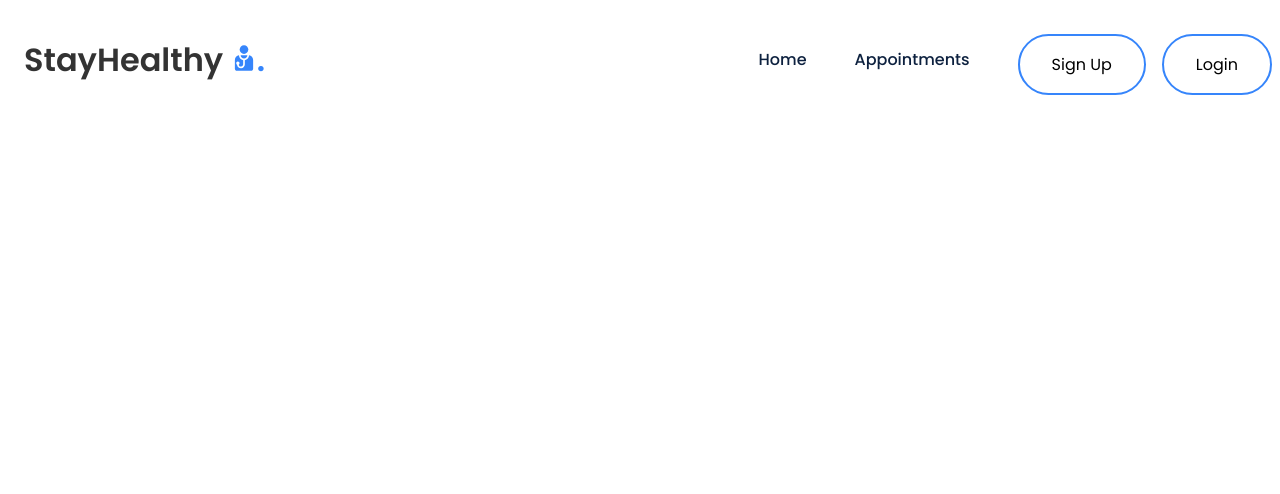
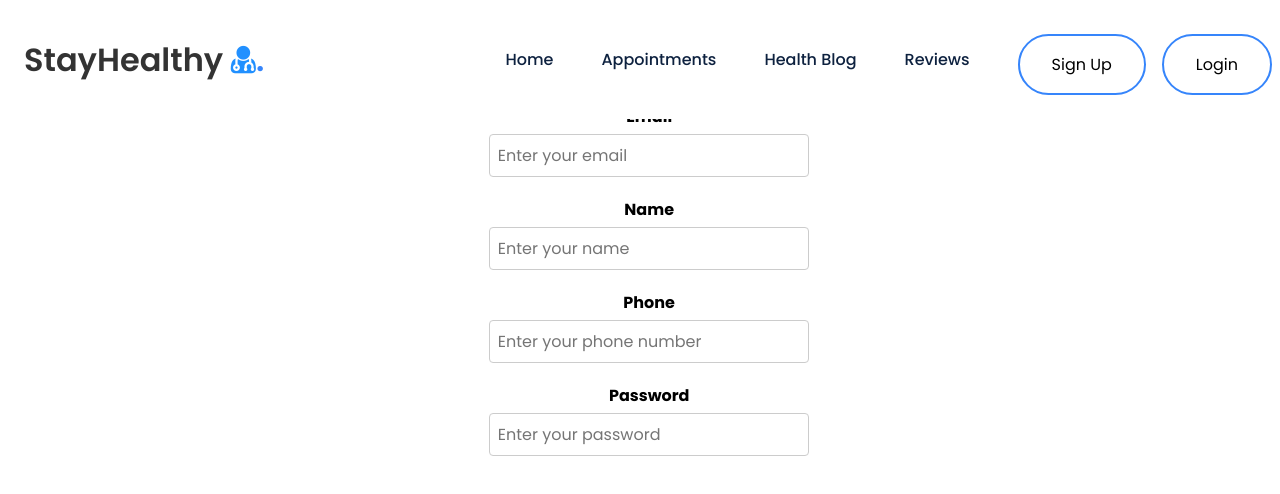
Before and after one commit to ammariamine/capstone-project-react, a React (Create React App) app: page /singup in a window 1280 px wide. Shown: the top 494 px of the page. Built offline with nearby package versions, Linux system fonts and the light colour scheme.

Commit message:
integrating landing page with navbar

```diff
--- a/src/App.js
+++ b/src/App.js
@@ -14,7 +14,7 @@
          <switch>
             <Routes>
             <Route exact path="/" Component={Landing_Page} />
-            <Route path="/signup" Component={Sign_Up} />
+            <Route path="/singup" Component={Sign_Up} />
             <Route path="/login" Component={Login} />
             </Routes>
          </switch>
--- a/src/Components/Landing_Page/Landing_Page.js
+++ b/src/Components/Landing_Page/Landing_Page.js
@@ -1,6 +1,8 @@
 import React from "react";
 import "./LandingPage.css";
+import Navbar from "../Navbar/Navbar";
 const Landing_Page = () => {
+<Navbar/>
   return (
     <section className="hero-section">
       <div>
--- a/src/Components/Navbar/Navbar.js
+++ b/src/Components/Navbar/Navbar.js
@@ -1,61 +1,100 @@
-import React from 'react';
-import "./Navbar.css" ;
-import { Link } from 'react-router-dom';
+import React, { useEffect, useState } from "react";
+import { Link } from "react-router-dom";
+
+import "./Navbar.css";
+
+
 
 const Navbar = () => {
-    return(
-        <div>
-        <div>
+    const [click, setClick] = useState(false);
+
+    const [isLoggedIn, setIsLoggedIn] = useState(false);
+    const [username, setUsername] = useState("");
+    const[email,setEmail]=useState("");
+    const [showDropdown, setShowDropdown] = useState(false);
+    const handleClick = () => setClick(!click);
+
+
+    const handleLogout = () => {
+        sessionStorage.removeItem("auth-token");
+        sessionStorage.removeItem("name");
+        sessionStorage.removeItem("email");
+        sessionStorage.removeItem("phone");
+        // remove email phone
+        localStorage.removeItem("doctorData");
+        setIsLoggedIn(false);
+        // setUsername("");
+
+        // Remove the reviewFormData from local storage
+        for (let i = 0; i < localStorage.length; i++) {
+          const key = localStorage.key(i);
+          if (key.startsWith("reviewFormData_")) {
+            localStorage.removeItem(key);
+          }
+        }
+        setEmail('');
+        window.location.reload();
+    }
+    const handleDropdown = () => {
+      setShowDropdown(!showDropdown);
+    }
+    useEffect(() => {
+      const storedemail = sessionStorage.getItem("email");
+
+      if (storedemail) {
+            setIsLoggedIn(true);
+            setUsername(storedemail);
+          }
+        }, []);
+  return (
     <nav>
       <div className="nav__logo">
-              <a href="/">
-                StayHealthy{" "}
-                <svg
-                  xmlns="http://www.w3.org/2000/svg"
-                  height={26}
-                  width={26}
-                  viewBox="0 0 1000 1000"
-                  style={{ fill: "#3685fb" }}
-                >
-                  <title>Doctor With Stethoscope SVG icon</title>
-                  <g>
-                    <g>
-                      <path d="M499.8,10c91.7,0,166,74.3,166,166c0,91.7-74.3,166-166,166c-91.7,0-166-74.3-166-166C333.8,84.3,408.1,10,499.8,10z" />
-                      <path d="M499.8,522.8c71.2,0,129.1-58.7,129.1-129.1H370.6C370.6,464.1,428.6,522.8,499.8,522.8z" />
-                      <path d="M693.2,395c-0.7,94.9-70.3,173.7-160.8,188.9v155.9c0,80.3-60.7,150.8-140.8,155.3c-83,4.7-152.7-58.9-157.6-139.7c-22-12.8-35.6-38.5-30.3-66.7c4.7-25.1,25.5-45.6,50.8-49.9c39.7-6.7,74.1,23.7,74.1,62.1c0,23-12.3,43-30.7,54.1c4.7,45.4,45.1,80.4,92.6,76c44.6-4,77.2-44.4,77.2-89.2v-158c-90.5-15.2-160.1-94-160.8-188.9c-89.4,11.5-158.2,87.9-158.2,180.5V910c0,44.2,35.8,80,80,80h542.6c44.2,0,80.1-35.8,80.1-80V575.5C851.4,483,782.6,406.6,693.2,395z" />
-                    </g>
-                  </g>
-                </svg>
-              </a>
+        <Link to="/">
+        StayHealthy <i style={{color:'#2190FF'}} className="fa fa-user-md"></i></Link>
         <span>.</span>
       </div>
-            <div className="nav__icon" onClick="{handleClick}">
-              <i className="fa fa-times fa fa-bars" />
+      <div className="nav__icon" onClick={handleClick}>
+        <i className={click ? "fa fa-times" : "fa fa-bars"}></i>
       </div>
-            <ul className="nav__links active">
+      <ul className={click ? 'nav__links active' : 'nav__links'}>
         <li className="link">
-                <a href="../Landing_Page/LandingPage.html">Home</a>
+          <Link to="/">Home</Link>
         </li>
         <li className="link">
-                <a href="#">Appointments</a>
+          <Link to="/search/doctors">Appointments</Link>
         </li>
-              <li className="link" >
-              <Link to= "/signup">
-                  <button className="btn1" >Sign Up</button>
+        <li className="link">
+          <Link to="/healthblog">Health Blog</Link>
+        </li>
+        <li className="link">
+         <Link to="/reviews">Reviews</Link>
+        </li>
+        {isLoggedIn?(
+          <>
+            <li className="link">
+              <button className="btn2" onClick={handleLogout}>
+                Logout
+              </button>
+            </li>
+
+          </>
+        ) : (
+          <>
+            <li className="link">
+              <Link to="/signup">
+                <button className="btn1">Sign Up</button>
               </Link>
             </li>
-
             <li className="link">
-                <Link to= "/login">
-                  <button className="btn1" >Login</button>
+              <Link to="/login">
+                <button className="btn1">Login</button>
               </Link>
             </li>
-
+          </>
+        )}
       </ul>
     </nav>
-        </div>
-      </div>
+  );
+};
 
-    )
-}
 export default Navbar;
--- a/src/Components/Sign_up/Sign_Up.js
+++ b/src/Components/Sign_up/Sign_Up.js
@@ -1,89 +1,87 @@
-import React from "react";
-import "./Sign_Up.css" ;
+import React, { useState } from 'react';
+import './Sign_Up.css'
+import { Link, useNavigate } from 'react-router-dom';
+import { API_URL } from '../../config';
 
 const Sign_Up = () => {
-    return(
-        <div className="container" style={{ marginTop: "5%" }}>
+    const [name, setName] = useState('');
+    const [email, setEmail] = useState('');
+    const [phone, setPhone] = useState('');
+    const [password, setPassword] = useState('');
+    const [showerr, setShowerr] = useState('');
+
+    const navigate = useNavigate();
+
+    const register = async (e) => {
+        e.preventDefault();
+
+        // API Call
+        const response = await fetch(`${API_URL}/api/auth/register`, {
+            method: "POST",
+            headers: {
+                "Content-Type": "application/json",
+            },
+            body: JSON.stringify({
+                name: name,
+                email: email,
+                password: password,
+                phone: phone,
+
+            }),
+        });
+
+        const json = await response.json();
+
+        if (json.authtoken) {
+            sessionStorage.setItem("auth-token", json.authtoken);
+            sessionStorage.setItem("name", name);
+            // phone and email
+            sessionStorage.setItem("phone", phone);
+            sessionStorage.setItem("email", email);
+            // Redirect to home page
+            navigate("/");   //on directing to home page you need to give logic to change login and signup buttons with name of the user and logout button where you have implemented Navbar functionality
+            window.location.reload();
+        } else {
+            if (json.errors) {
+                for (const error of json.errors) {
+                    setShowerr(error.msg);
+                }
+            } else {
+                setShowerr(json.error);
+            }
+        }
+    };
+
+    return (
+        <div className="container" style={{marginTop:'5%'}}>
         <div className="signup-grid">
-    <div className="signup-text">
-      <h1>Sign Up</h1>
+        <div className="signup-form">
+         <form method="POST" onSubmit={register}>
+           <div className="form-group">
+                <label htmlFor="email">Email</label>
+                 <input value={email} onChange={(e) => setEmail(e.target.value)} type="email" name="email" id="email" className="form-control" placeholder="Enter your email" aria-describedby="helpId" />
+                 {showerr && <div className="err" style={{ color: 'red' }}>{showerr}</div>}
                         </div>
-    <div className="signup-text1" style={{ textAlign: "left" }}>
-      Already a member?{" "}
-      <span>
-        <a href="../Login/Login.html" style={{ color: "#2190FF" }}>
-          {" "}
-          Login
-        </a>
-      </span>
-    </div>
-    <div className="signup-form">
-      <form>
+
                         <div className="form-group">
            <label htmlFor="name">Name</label>
-          <input
-            type="text"
-            name="name"
-            id="name"
-            required=""
-            className="form-control"
-            placeholder="Enter your name"
-            aria-describedby="helpId"
-          />
+           <input value={name} type="text" onChange={(e) => setName(e.target.value)} name="name" id="name" className="form-control" placeholder="Enter your name" aria-describedby="helpId" />
+       </div>
        <div className="form-group">
            <label htmlFor="phone">Phone</label>
-            <input
-              type="tel"
-              name="phone"
-              id="phone"
-              required=""
-              className="form-control"
-              placeholder="Enter your phone number"
-              aria-describedby="helpId"
-            />
-          </div>
-          <div className="form-group">
-            <label htmlFor="email">Email</label>
-            <input
-              type="email"
-              name="email"
-              id="email"
-              required=""
-              className="form-control"
-              placeholder="Enter your email"
-              aria-describedby="helpId"
-            />
+           <input value={phone} onChange={(e) => setPhone(e.target.value)} type="tel" name="phone" id="phone" className="form-control" placeholder="Enter your phone number" aria-describedby="helpId" />
        </div>
        <div className="form-group">
            <label htmlFor="password">Password</label>
-            <input
-              name="password"
-              id="password"
-              required=""
-              className="form-control"
-              placeholder="Enter your password"
-              aria-describedby="helpId"
-            />
-          </div>
-          <div className="btn-group">
-            <button
-              type="submit"
-              className="btn btn-primary mb-2 mr-1 waves-effect waves-light">
-              Submit
-            </button>
-            <button
-              type="reset"
-              className="btn btn-danger mb-2 waves-effect waves-light">
-              Reset
-            </button>
-          </div>
+           <input value={password} onChange={(e) => setPassword(e.target.value)} name="password" id="password" className="form-control" placeholder="Enter your password" aria-describedby="helpId" />
+
        </div>
          </form>
          </div>
          </div>
          </div>
-
-    )
+ //Sign up role is not stored in database. You can apply logic for this according to your react code.
+    );
 }
 
 export default Sign_Up;
```
Lines whose indentation alone changed are shown as unchanged.
